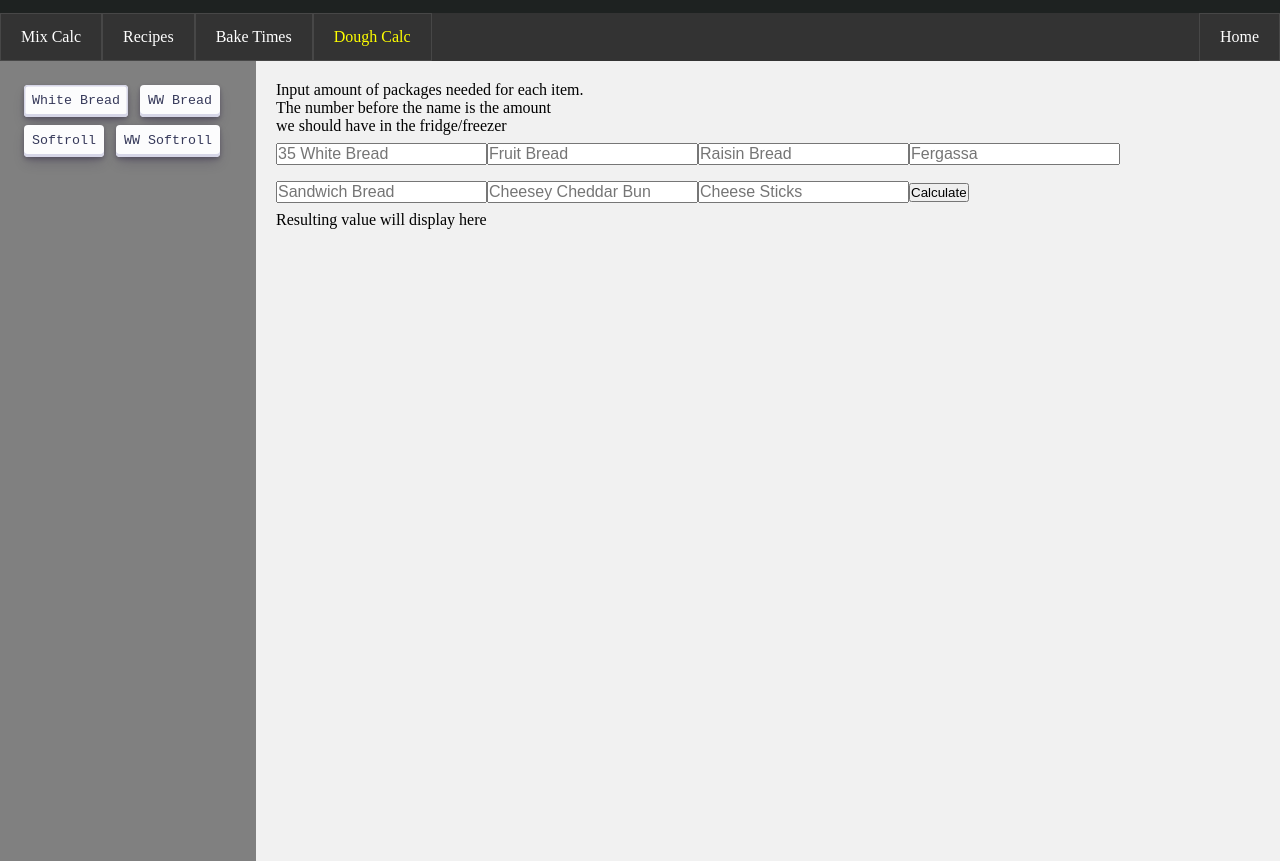
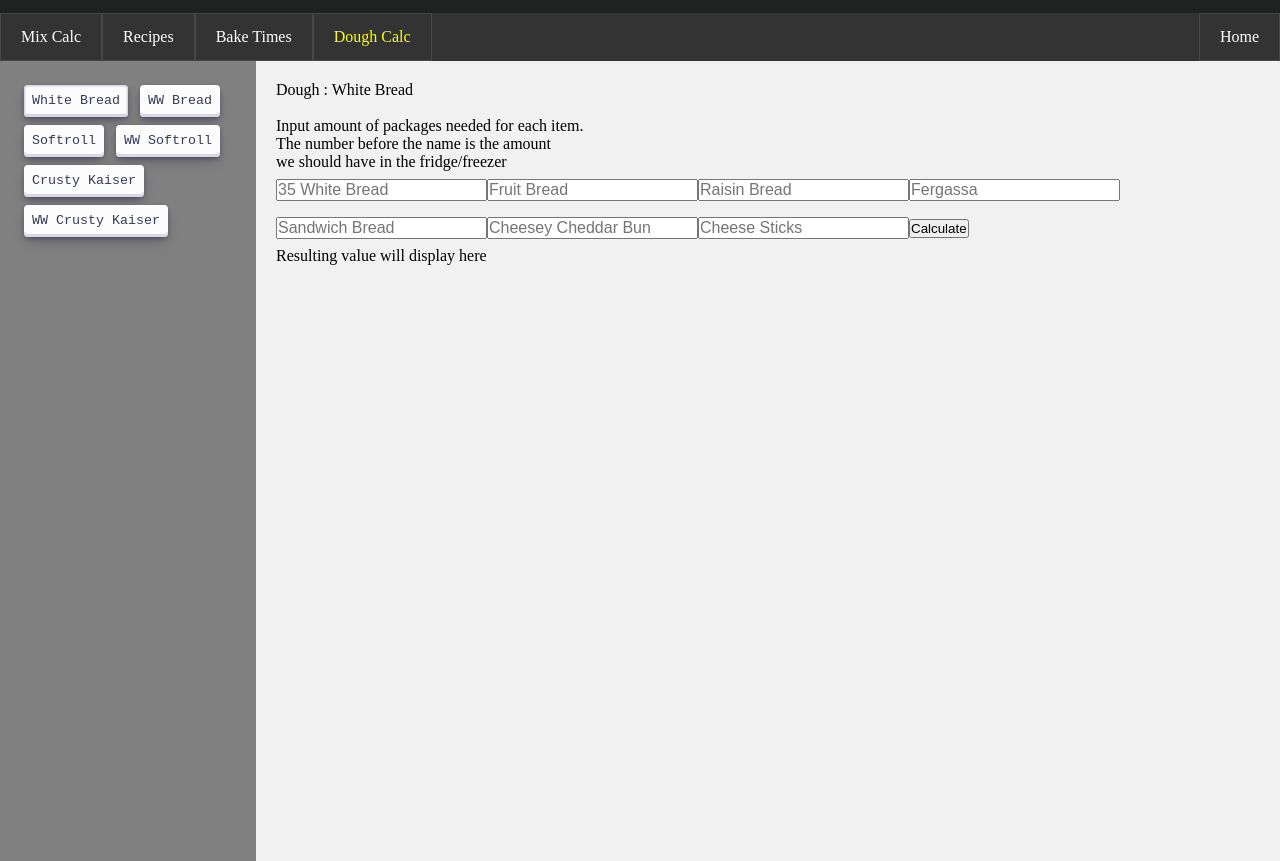
Before and after one commit to Nat-Repo/Bakery-App, a plain HTML site: page doughcalc.html in a window 1280 px wide. Both pictures are taken after a click on the button "White Bread". Shown: the part 66-927 px from the top of the page. Drawn offline with Linux system fonts and the light colour scheme.

Commit message:
Added options to dough calc and fixed some math rounding issues with amount of heads

```diff
--- a/data.json
+++ b/data.json
@@ -295,13 +295,54 @@
                 "water" : 28,
                 "yeast" : 1,
                 "salt_sugars_etc" : 3.5
+            },
+
+            "Crusty" : {
+                "name" : "Crusty Bun",
+                "head_weight" : 5,
+                "pkg" : 3
+            },
+
+            "Kaiser" : {
+                "name" : "Kaiser Bun",
+                "head_weight" : 6,
+                "pkg" : 6
+            },
+
+            "panini" : {
+                "name" : "Panini",
+                "head_weight" : 6,
+                "pkg" : 3
+            },
+
+            "footlong" : {
+                "name" : "Footlong Sub",
+                "head_weight" : 6,
+                "pkg" : 6
             }
+
 
         },
 
-        "60_crusty_kaiser" : {
+        "ww_crusty_kaiser" : {
+            "values" : {
+                "flour" : 44,
+                "water" : 28,
+                "yeast" : 1,
+                "salt_sugars_etc" : 3.5
+            },
 
+            "ww_crusty" : {
+                "name" : "WW Crusty",
+                "head_weight" : 5,
+                "pkg" : 3
+            },
 
+            "ww_kaiser" : {
+                "name" : "WW Kaiser",
+                "head_weight" : 6,
+                "pkg" : 6
+            }
 
         }
     }
--- a/doughcalc.html
+++ b/doughcalc.html
@@ -37,10 +37,12 @@
             <div class="side">
 
                 <!--Mix Types-->
-                <button class="button-30" onclick="populate_dough_fields(0)"> White Bread   </button>
-                <button class="button-30" onclick="populate_dough_fields(1)"> WW Bread      </button>
-                <button class="button-30" onclick="populate_dough_fields(2)"> Softroll      </button>
-                <button class="button-30" onclick="populate_dough_fields(3)"> WW Softroll   </button>
+                <button class="button-30" onclick="populate_dough_fields(0, 'White Bread')">        White Bread       </button>
+                <button class="button-30" onclick="populate_dough_fields(1, 'WW Bread')">           WW Bread          </button>
+                <button class="button-30" onclick="populate_dough_fields(2, 'Softroll')">           Softroll          </button>
+                <button class="button-30" onclick="populate_dough_fields(3, 'WW Softroll')">        WW Softroll       </button>
+                <button class="button-30" onclick="populate_dough_fields(4, 'Crusty / Kaiser')">    Crusty Kaiser     </button>
+                <button class="button-30" onclick="populate_dough_fields(5, 'WW Crusty / Kaiser')"> WW Crusty Kaiser  </button>
 
             </div>
 
--- a/main.js
+++ b/main.js
@@ -223,7 +223,7 @@ values      = {};
 category    = {};
 cat_arr     = [];
 
-function populate_dough_fields(num) {
+function populate_dough_fields(num, ti) {
 
     values      = {};
     category    = {};
@@ -237,7 +237,7 @@ function populate_dough_fields(num) {
     parent      = document.getElementById('main');
 
     head_div = document.createElement('div');
-    head_div.innerText = "Input amount of packages needed for each item. \n The number before the name is the amount \n we should have in the fridge/freezer";
+    head_div.innerText = `Dough : ${ti}\n\n Input amount of packages needed for each item. \n The number before the name is the amount \n we should have in the fridge/freezer`;
     head_div.setAttribute('class', 'pop');
     parent.appendChild(head_div);
 
@@ -257,6 +257,14 @@ function populate_dough_fields(num) {
         //WW Softroll
         case 3:
             category    = data.doughcalc.ww_softroll;
+            break;
+        //Crusty
+        case 4:
+            category    = data.doughcalc.crusty_kaiser;
+            break;
+        //WW Crust
+        case 5:
+            category    = data.doughcalc.ww_crusty_kaiser;
             break;
     }
 
@@ -295,53 +303,74 @@ function populate_dough_fields(num) {
 
 function calculate_dough() {
 
+    // Initialize weight then fetch doc elements
     weight      = 0;
     result_div  = document.getElementById('resdiv');
     inputs_list = document.getElementsByClassName('din');
     inputs_arr  = [];
 
+    //Variable for holding string of how many heads per item
+    heads = "Amount of heads: \n"
+
+    //Loop over inputs and get their values
     for (i of inputs_list) {
         inputs_arr.push(i.value);
     }
 
-    l           = inputs_arr.length;
+    //Get length of inputs array
+    l = inputs_arr.length;
 
     for (let i = 0; i < l; i++) {
 
+        //If input is empty, skip to next loop
         if (inputs_arr[i] == "") continue;
 
+        //Get category values
+        cat_name    = cat_arr[i].name;
         head_weight = cat_arr[i].head_weight;
         pack        = cat_arr[i].pkg;
 
+        //Calculate amount of heads needed
         v = parseInt(inputs_arr[i]);
         v = v / pack;
+
+        //Round v up because you cant have a non integer value for a head
+        v = Math.ceil(v)
+
+        //Add head number rounded up to heads string
+        heads+=`${cat_name},    \tHeads: ${v}\n`
         v = v * head_weight;
 
+        //Increase total head weights
         weight += v;
     }
 
     i = 1;
     f = 0;
 
+    //Add every value together for a bag of this dough
     for (t in values) {
         f += values[t];
     }
 
     while(true) {
 
-        //devide full value weights by an 8th
+        // Devide full value weights by an 8th, essentially incrementing downards by 1/8 of a bag of flour
         s = f / 8
         v = (weight) - (s * i);
 
+        // If we still need more weight, loop again
         if (v > 0) {
             i+=1;
+
+        // Display final values to user
         } else {
             res_div = document.getElementById('resdiv')
-            res_div.innerText = `Calculated value: ${String(v)}, \nLbs needed in flour: ${String(i * 5.5)}`
+            res_div.innerText = `Calculated value: ${String(v)} \nLbs needed in flour: ${String(i * 5.5)}\n\n` + heads;
             break;
         }
 
         //Emergency exit
-        if (i > 30) break;
+        if (i > 50) break;
     }
 }
```
